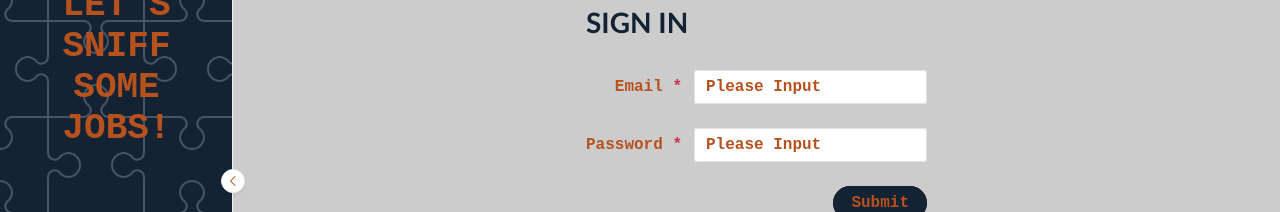
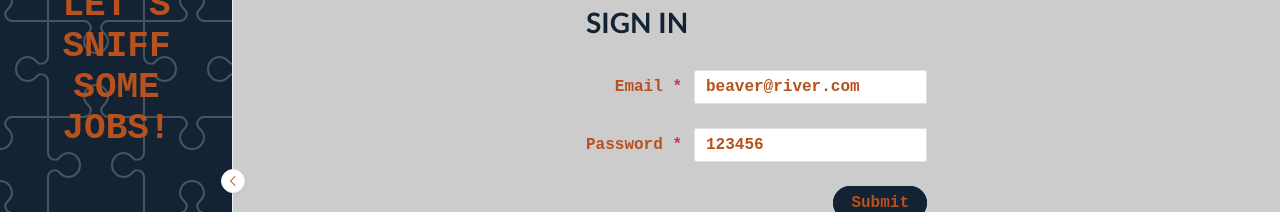
Before and after one commit to yilizzz/jobs-f, a Vue app: page /signin in a window 1280 px wide. Shown: the part 219-431 px from the top of the page. Built offline with nearby package versions, Linux system fonts and the light colour scheme; no server answers; what @kyvg/vue3-notification would draw is missing.

Commit message:
login info

```diff
--- a/src/views/SignIn.vue
+++ b/src/views/SignIn.vue
@@ -97,10 +97,14 @@ const onSignIn = async (e) => {
         require-mark-placement="right-hanging"
       >
         <n-form-item path="email" label="Email">
-          <n-input v-model:value="formModel.email" type="email" />
+          <n-input
+            v-model:value="formModel.email"
+            type="email"
+            placeholder="beaver@river.com"
+          />
         </n-form-item>
         <n-form-item path="password" label="Password">
-          <n-input v-model:value="formModel.password" type="password" />
+          <n-input v-model:value="formModel.password" placeholder="123456" />
         </n-form-item>
         <div style="display: flex; justify-content: flex-end">
           <n-button round type="primary" @click="onSignIn"> Submit </n-button>
```
